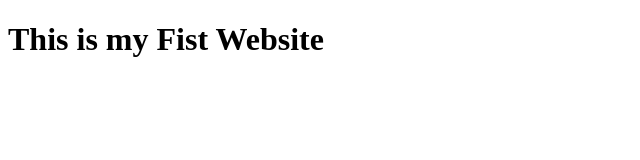
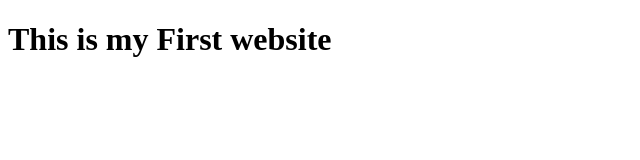
Before and after one commit to regantek/my-first-website, a plain HTML site: page index.html in a window 1280 px wide. Shown: the full height of the page, 0-640 px from the left. Drawn offline with Linux system fonts and the light colour scheme.

Commit message:
first commit

```diff
--- a/index.html
+++ b/index.html
@@ -6,6 +6,6 @@
     <title>Document</title>
 </head>
 <body>
-    <h1>This is my Fist Website</h1>
+    <h1>This is my First website</h1>
 </body>
 </html>
```
